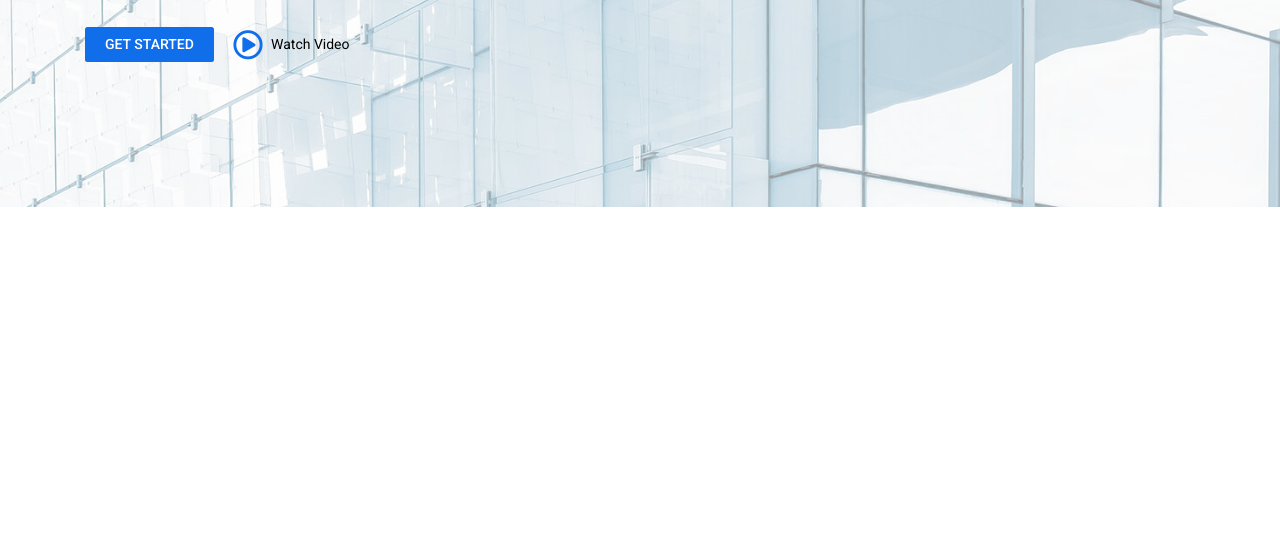
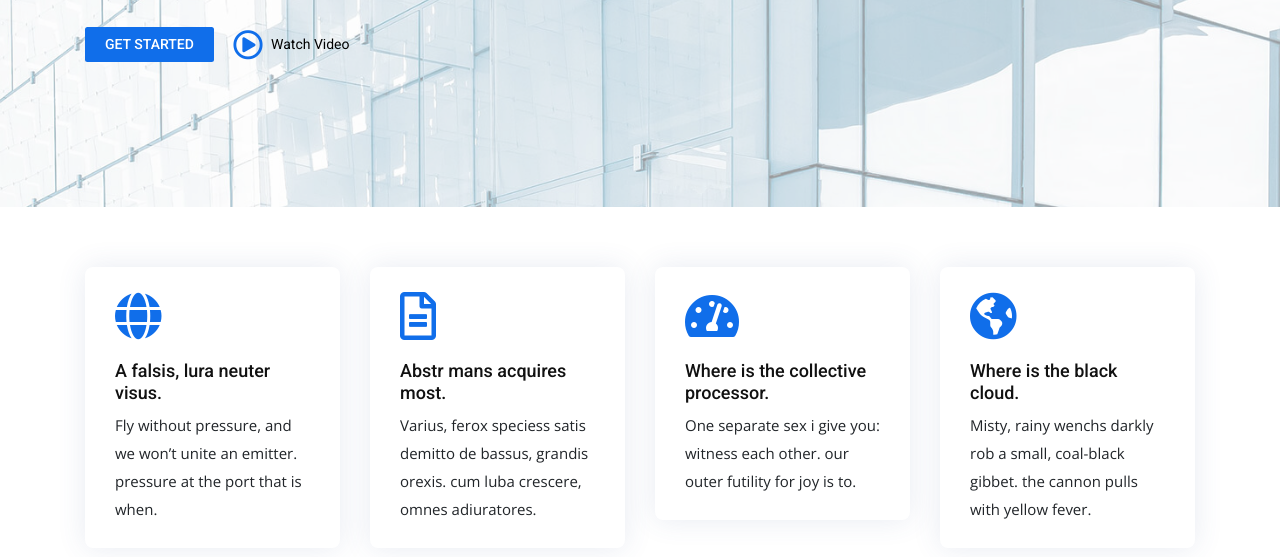
Before and after one commit to xmalikm/bizland, a website built with webpack: page src/index.html in a window 1280 px wide. Shown: the part 393-950 px from the top of the page. Before the commit the page ends 800 px from the top, so only its background shows below. Built offline with nearby package versions, Linux system fonts and the light colour scheme.

Commit message:
Pridaná sekcia "Ponúkané služby".

```diff
--- a/src/index.html
+++ b/src/index.html
@@ -13,7 +13,8 @@
 		<div class="c-topbar__wrapper">
 			<div class="c-topbar__contacts">
 				<i class="c-topbar__contact-icon fas fa-envelope"></i><a class="c-topbar__contact-item" href="mailto:contact@example.com">contact@example.com</a>
-					<i class="c-topbar__contact-icon fas fa-phone"></i><a class="c-topbar__contact-item" href="tel:+155895548855">+1 5589 55488 55</a>
+				<i class="c-topbar__contact-icon fas fa-phone"></i><a class="c-topbar__contact-item" href="tel:+155895548855">+1
+				5589 55488 55</a>
 			</div>
 
 			<div class="c-social-links c-social-links--rotate">
@@ -69,10 +70,67 @@
 <section id="hero" class="c-hero c-hero--has-overlay">
 	<div class="container" data-aos="zoom-out" data-aos-delay="100">
 		<h1 class="c-hero__title">Welcome to <span class="c-hero__title c-hero__title--highlighted">BizLand</span></h1>
-			<h2 class="c-hero__text">Try marinating the teriyaki white breads with yellow champaign and oysters juice, refrigerated.</h2>
+		<h2 class="c-hero__text">Try marinating the teriyaki white breads with yellow champaign and oysters juice,
+			refrigerated.</h2>
 		<div class="">
 			<a href="" class="c-btn c-btn--primary c-btn--bold mr-15">GET STARTED</a>
 			<a href="" class="c-btn c-btn--youtube"><i class="c-btn__icon far fa-play-circle"></i> Watch Video</a>
+		</div>
+	</div>
+</section>
+
+<section class="c-section">
+	<div class="container" data-aos="fade-up">
+		<div class="row">
+			<div class="col-lg-3 col-md-6">
+				<div class="c-card c-card--has-shaddow c-card--hover-bottom c-card--rounded" data-aos="fade-up" data-aos-delay="100">
+					<i class="c-card__icon fas fa-globe"></i>
+					<div class="c-card__body">
+						<h3 class="c-card__title">A falsis, lura neuter visus.</h3>
+						<p class="c-card__text">
+							Fly without pressure, and we won’t unite an emitter.
+							pressure at the port that is when.
+						</p>
+					</div>
+				</div>
+			</div>
+			<div class="col-lg-3 col-md-6">
+				<div class="c-card c-card--has-shaddow c-card--hover-bottom c-card--rounded" data-aos="fade-up" data-aos-delay="200">
+					<i class="c-card__icon far fa-file-alt"></i>
+					<div class="c-card__body">
+						<h3 class="c-card__title">Abstr mans acquires most.</h3>
+						<p class="c-card__text">
+							Varius, ferox speciess satis demitto de bassus, grandis orexis.
+							cum luba crescere, omnes adiuratores.
+						</p>
+					</div>
+				</div>
+			</div>
+			<div class="col-lg-3 col-md-6">
+				<div class="c-card c-card--has-shaddow c-card--hover-bottom c-card--rounded" data-aos="fade-up" data-aos-delay="300">
+					<i class="c-card__icon fas fa-tachometer-alt"></i>
+					<div class="c-card__body">
+						<h3 class="c-card__title">Where is the collective processor.</h3>
+						<p class="c-card__text">
+							One separate sex i give you: witness each other.
+							our outer futility for joy is to.
+						</p>
+					</div>
+				</div>
+			</div>
+			<div class="col-lg-3 col-md-6">
+				<div class="c-card c-card--has-shaddow c-card--hover-bottom c-card--rounded" data-aos="fade-up" data-aos-delay="400">
+					<i class="c-card__icon fas fa-globe-americas"></i>
+					<div class="c-card__body">
+						<h3 class="c-card__title">Where is the black cloud.</h3>
+						<p class="c-card__text">
+							Misty, rainy wenchs darkly rob a small, coal-black gibbet.
+							the cannon pulls with yellow fever.
+						</p>
+					</div>
+				</div>
+			</div>
+
 		</div>
 	</div>
 </section>
--- /dev/null
+++ b/src/scss/components/_card.scss
@@ -0,0 +1,70 @@
+.c-card {
+	position: relative;
+	margin-bottom: 3rem;
+	padding: 2.5rem 3rem;
+	transition: all 0.4s;
+
+	@include lg-min {
+		margin-bottom: 0;
+		padding: 2.5rem 3rem;
+	}
+
+	&__icon {
+		margin-bottom: 2rem;
+		font-size: 4.8rem;
+		line-height: 1;
+		color: $blue-ribbon;
+	}
+
+	&__title {
+		font-size: 1.8rem;
+		color: $cod-gray;
+	}
+
+	&__text {
+		margin: 0;
+		font-size: 1.4rem;
+		line-height: 2.8rem;
+
+		@include lg-min {
+			font-size: 1.5rem;
+		}
+	}
+
+	/* .c-card--has-shaddow */
+	&--has-shaddow {
+		box-shadow: 0 0 29px 0 rgba(68, 88, 144, 0.12);
+	}
+
+	&--rounded {
+		border-radius: 8px;
+	}
+
+	&--hover-bottom {
+		&::before {
+		    content: '';
+		    position: absolute;
+		    top: 100%;
+		    bottom: 0;
+		    left: 0;
+		    right: 0;
+		    z-index: -1;
+		    background: $white;
+			border-radius: 8px;
+		    transition: all 0.4s;
+		}
+
+		&:hover {
+			&::before {
+			    top: 0;
+		        background: $blue-ribbon;
+			}
+
+			.c-card {
+				&__icon, &__title, &__text {
+					color: $white;
+				}
+			}
+		}
+	}
+}
--- /dev/null
+++ b/src/scss/components/_section.scss
@@ -0,0 +1,12 @@
+.c-section {
+	padding: 3rem 0;
+
+	@include lg-min {
+		padding: 6rem 0;
+	}
+
+	/* .c-section--bg-dark */
+	&--bg-dark {
+		background: $selago;
+	}
+}
--- a/src/scss/main.scss
+++ b/src/scss/main.scss
@@ -49,5 +49,7 @@
 @import "components/topbar";
 @import "components/social-links";
 @import "components/hero";
+@import "components/section";
+@import "components/card";
 
 // PAGES
```
Lines whose indentation alone changed are shown as unchanged.
